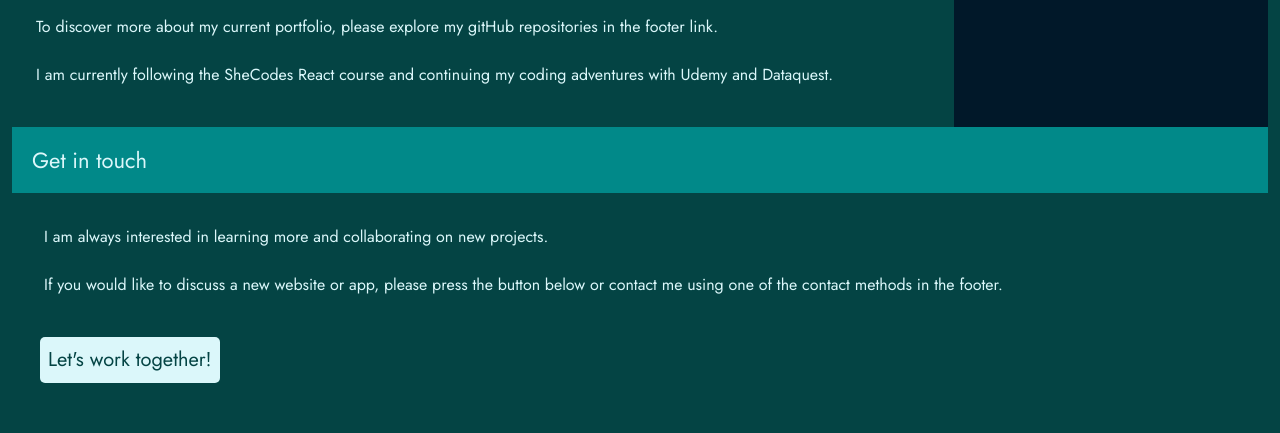
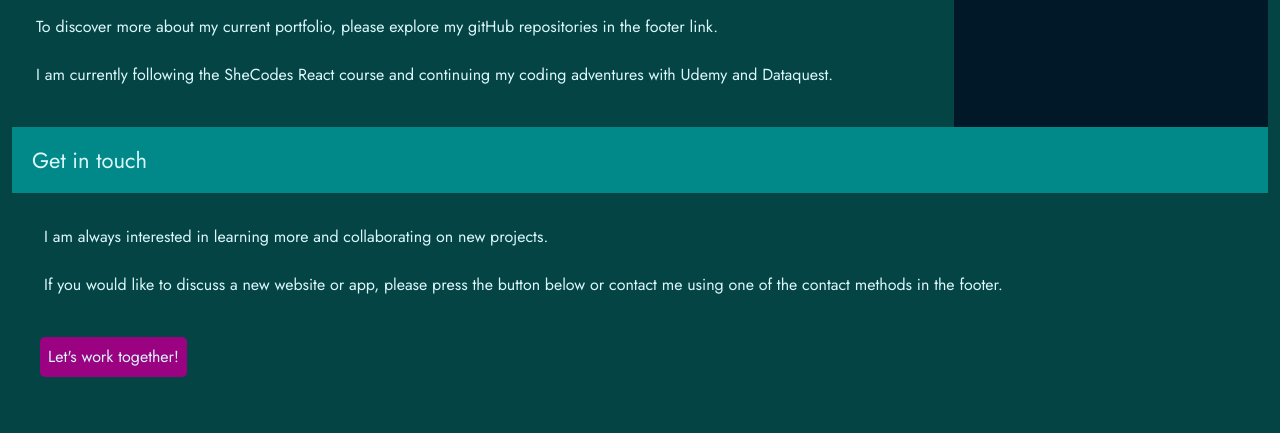
Before and after one commit to HRHTaggers/my-portfolio, a plain HTML site: page about.html in a window 1280 px wide. Shown: the part 1001-1434 px from the top of the page. Drawn offline with nearby package versions, Linux system fonts and the light colour scheme; a web font is replaced by a local one.

Commit message:
Updated contact button css styling

```diff
--- a/src/styles.css
+++ b/src/styles.css
@@ -265,25 +265,19 @@ a:hover {
 }
 
 .work-together-link {
-    background-color: var(--secondary-color);
+    background-color: rgb(155, 2, 129);
     border: none;
     border-radius: 5px;
     transition: 200ms all ease-in-out;
 }
 
 .work-together-link:hover {
-    background-color: #a9bfc2;
+    background-color: rgb(116, 1, 96);
     cursor: pointer;
 }
 
-.work-together-link a {
-    font-size: 20px;
-    color: var(--background-color-main);
-    transition: 200ms all ease-in-out;
-}
-
-.work-together-link a:hover {
-    color: var(--background-color-navigation);
+.work-together-link:hover a {
+    color: #b7cdd1;
 }
 
 @media (max-width: 768px) {
```
